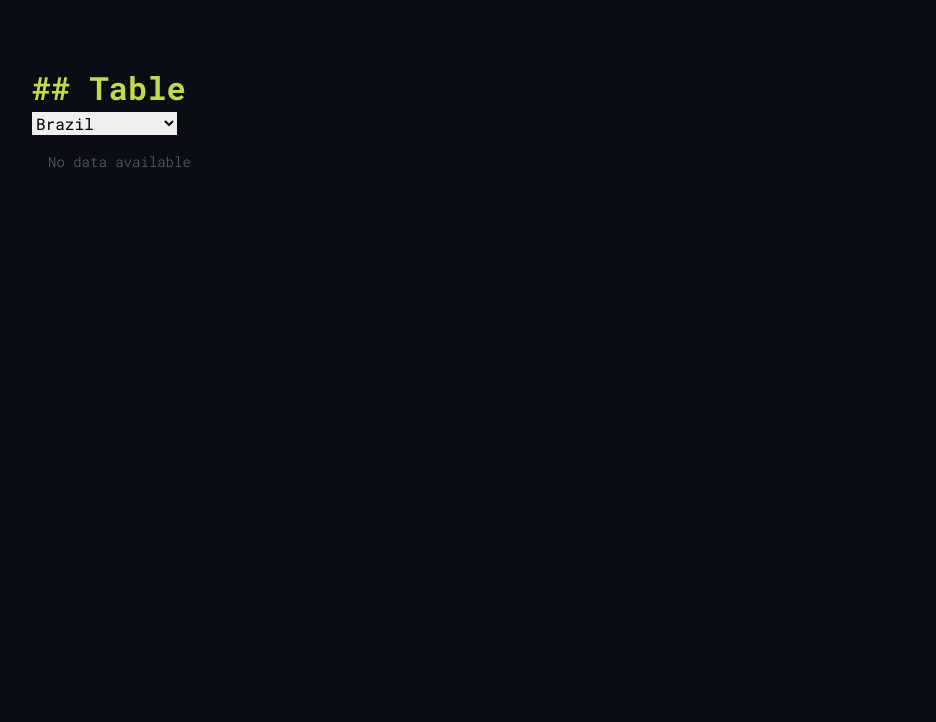
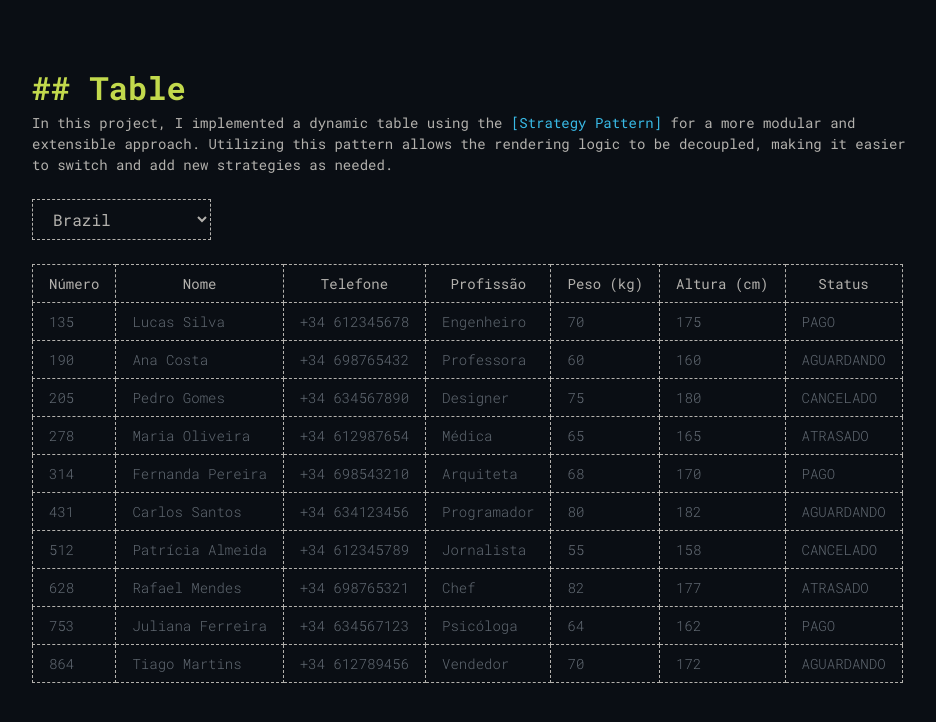
Before and after one commit to douglaspujol/table-strategy-pattern, a Next.js app: page / in a window 1280 px wide. Shown: the top 722 px of the page, without its empty margins (16-952 px from the left). Built offline with nearby package versions, Linux system fonts and the light colour scheme.

Commit message:
fix: table types

```diff
--- a/src/app/components/Table/index.tsx
+++ b/src/app/components/Table/index.tsx
@@ -1,14 +1,16 @@
-// Table.tsx
 import React from 'react';
-import { TableProps } from './types';
+import { Column, TableProps } from './types';
 
+const Table =<T,>({ data, strategy }: TableProps<T>) => {
 
-export const Table = <T extends object>({ data, strategy }: TableProps<T>) => {
+  const defaultStrategy = { columns: [] as Column<T>[] };
+  const currentStrategy = strategy ? (strategy as { columns: Column<T>[] }) : defaultStrategy;
+
   return (
     <table>
       <thead>
         <tr>
-          {strategy?.columns.map((col) => (
+          {currentStrategy?.columns?.map((col) => (
             <th key={col.key} className="px-4 py-2 border border-dashed border-border">
               {col.label}
             </th>
@@ -16,15 +18,15 @@ export const Table = <T extends object>({ data, strategy }: TableProps<T>) => {
         </tr>
       </thead>
       <tbody>
-        {data?.map((row, index) => (
+        {currentStrategy && data && data.length > 0  ? data?.map((row, index) => (
           <tr key={index}
             className="hover:bg-hoverTable"
           >
-            {strategy?.columns.map((col) => col.render(row))}
+            {currentStrategy?.columns?.map((col) => col.render(row))}
           </tr>
-        )) || (
+        )) : (
           <tr>
-            <td colSpan={strategy?.columns.length || 1} className="px-4 py-2 text-center">
+            <td colSpan={currentStrategy?.columns?.length || 1} className="px-4 py-2 text-center">
               No data available
             </td>
           </tr>
@@ -34,4 +36,4 @@ export const Table = <T extends object>({ data, strategy }: TableProps<T>) => {
   );
 };
 
-export default Table;
+export default  React.memo(Table);
--- a/src/app/components/Table/types.tsx
+++ b/src/app/components/Table/types.tsx
@@ -1,13 +1,13 @@
 
-interface Column<T> {
+export interface Column<T> {
   key: string;
   label: string;
   render: (row: T) => JSX.Element;
 }
 
-export interface TableProps<T extends object> {
+export interface TableProps<T = unknown>  {
   data?: T[];
   strategy?: {
     columns: Column<T>[];
-  };
+  } | unknown ;
 }
--- a/src/app/mocks.ts
+++ b/src/app/mocks.ts
@@ -1,5 +1,6 @@
+import { BrazilData, SpainData, SouthKoreaData, AmericanData } from './types';
 
-export const brazilData = [
+export const brazilData: BrazilData[] = [
   {
     number: '135',
     name: 'Lucas Silva',
@@ -92,7 +93,7 @@ export const brazilData = [
   },
 ];
 
-export const spainData = [
+export const spainData: SpainData[] = [
   {
     shirtNumber: '7',
     name: 'Fernando Torres',
@@ -155,7 +156,7 @@ export const spainData = [
   },
 ];
 
-export const southKoreaData = [
+export const southKoreaData: SouthKoreaData[] = [
   {
     name: 'BTS',
     memberCount: 7,
@@ -254,7 +255,7 @@ export const southKoreaData = [
   },
 ];
 
-export const americanData = [
+export const americanData: AmericanData[] = [
   {
       party: "Democratic",
       name: "Joe Biden",
--- a/src/app/page.tsx
+++ b/src/app/page.tsx
@@ -1,29 +1,71 @@
 'use client'
 import React from 'react';
 import {  CountryCode } from './types';
-import { Table } from './components/Table';
+import  Table  from './components/Table';
+import { americanData, brazilData, southKoreaData, spainData } from './mocks';
+import { tableStrategies } from './strategies';
 
 export default function Home() {
+
+  const [strategy, setStrategy] = React.useState<unknown>(tableStrategies['BR']);
   const [selectedCountry, setSelectedCountry] = React.useState<CountryCode>('BR');
+  const [data, setData] = React.useState<unknown[]>(brazilData)
+
+  const updateDataAndStrategy =React.useCallback((country: CountryCode) => {
+    switch (country) {
+      case 'BR':
+        setData(brazilData);
+        setStrategy(tableStrategies[country]);
+        break;
+      case 'US':
+        setData(americanData);
+        setStrategy(tableStrategies[country]); // Se houver estratégia para os EUA
+        break;
+      case 'ES':
+        setData(spainData);
+        setStrategy(tableStrategies[country]);
+        break;
+      case 'KR':
+        setData(southKoreaData);
+        setStrategy(tableStrategies[country]);
+        break;
+      default:
+        setData([]);
+        setStrategy({});
+        break;
+    }
+  }, []);
 
   const handleChanged = (event: React.ChangeEvent<HTMLSelectElement>) => {
-    setSelectedCountry(event.target.value as CountryCode);
+    const selected = event.target.value as CountryCode;
+    setSelectedCountry(selected);
+    updateDataAndStrategy(selected); // Chame o useCallback aqui
   };
-
-
 
   return (
     <>
       <h1>## Table</h1>
-      <select onChange={handleChanged} value={selectedCountry} className="mb-2">
+      <p className="max-w-[55rem] mb-6">
+        In this project, I implemented a dynamic
+        table using the <a href='https://www.google.com' target='_blank'>[Strategy Pattern]</a> for a more
+        modular and extensible approach.
+        Utilizing this pattern allows the rendering
+        logic to be decoupled, making it easier to switch
+        and add new strategies as needed.
+      </p>
+      <select onChange={handleChanged} value={selectedCountry}
+         className="mb-6 bg-transparent border hover:border-hoverContentTable border-border border-dashed  px-4 py-2 text-font focus:outline-none"
+        >
         <option value="US">United States</option>
-        <option value="AR">Argentina</option>
         <option value="BR">Brazil</option>
         <option value="KR">South Korea</option>
         <option value="ES">Spain</option>
+        <option value="AR">Argentina</option>
       </select>
 
       <Table
+        strategy={strategy}
+        data={data}
        />
     </>
   );
--- a/src/app/strategies.tsx
+++ b/src/app/strategies.tsx
@@ -1,5 +1,18 @@
+import { BrazilData, SpainData, SouthKoreaData, AmericanData } from './types';
 
-import { BrazilData, SpainData, SouthKoreaData, AmericanData } from './types';
+type TableColumn<T> = {
+  key: string;
+  label: string;
+  render: (row: T) => JSX.Element;
+};
+
+type BrazilColumn = TableColumn<BrazilData>;
+
+type SouthKoreaColumn = TableColumn<SouthKoreaData>;
+
+type AmericanColumn = TableColumn<AmericanData>;
+
+type SpainColumn = TableColumn<SpainData>;
 
 export const tableStrategies = {
   BR: {
@@ -53,7 +66,7 @@ export const tableStrategies = {
           <td key={`${row.number}-status`} className="px-4 py-2 border border-dashed border-border">{row.status}</td>
         ),
       },
-    ],
+    ] as BrazilColumn[],
   },
   KR: {
     columns: [
@@ -99,7 +112,7 @@ export const tableStrategies = {
           <td key={`${row.name}-hitSong`} className="px-4 py-2 border border-dashed border-border">{row.hitSong}</td>
         ),
       },
-    ],
+    ] as SouthKoreaColumn[],
   },
   US: {
     columns: [
@@ -152,7 +165,7 @@ export const tableStrategies = {
           <td key={`${row.politicalIdeology}-ideology`} className="px-4 py-2 border border-dashed border-border">{row.politicalIdeology}</td>
         ),
       },
-    ],
+    ] as AmericanColumn[],
   },
   ES: {
     columns: [
@@ -184,6 +197,6 @@ export const tableStrategies = {
           <td key={`${row.team}-team`} className="px-4 py-2 border border-dashed border-border">{row.team}</td>
         ),
       },
-    ],
+    ] as SpainColumn[],
   },
 };
--- a/src/app/types.ts
+++ b/src/app/types.ts
@@ -1,4 +1,3 @@
-// types.ts
 export interface BrazilData {
   number: string;
   name: string;
@@ -30,12 +29,9 @@ export interface AmericanData {
   name: string;
   stateOfOrigin: string;
   positionHeld: string;
-  yearAssumedOffice: number;
+  yearAssumedOffice: number | string;
   age: number;
   politicalIdeology: string;
 }
 
-// Combine todos os tipos de dados
-export type CountryData = BrazilData | SpainData | SouthKoreaData | AmericanData;
-
 export type CountryCode = 'US' | 'BR' | 'KR' | 'ES';
--- a/tailwind.config.ts
+++ b/tailwind.config.ts
@@ -1,4 +1,3 @@
-// tailwind.config.js
 import type { Config } from "tailwindcss";
 
 const config: Config = {
```
